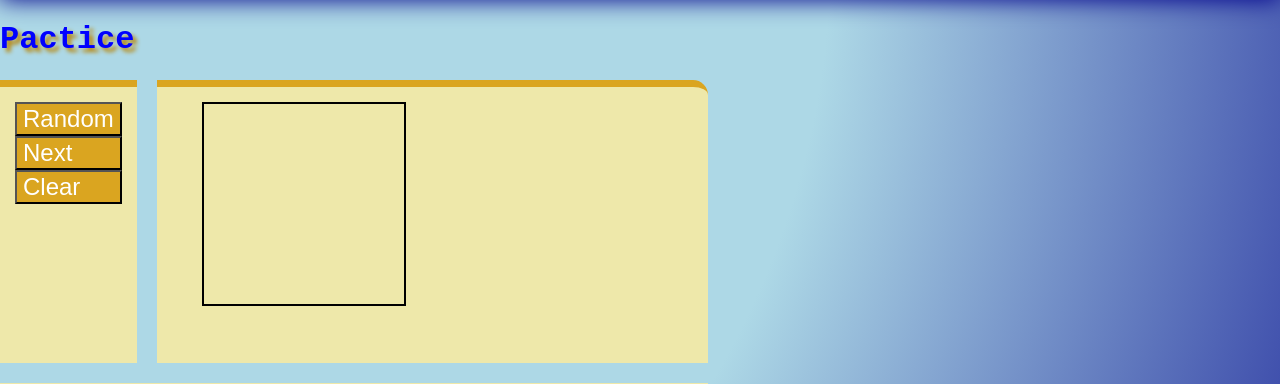
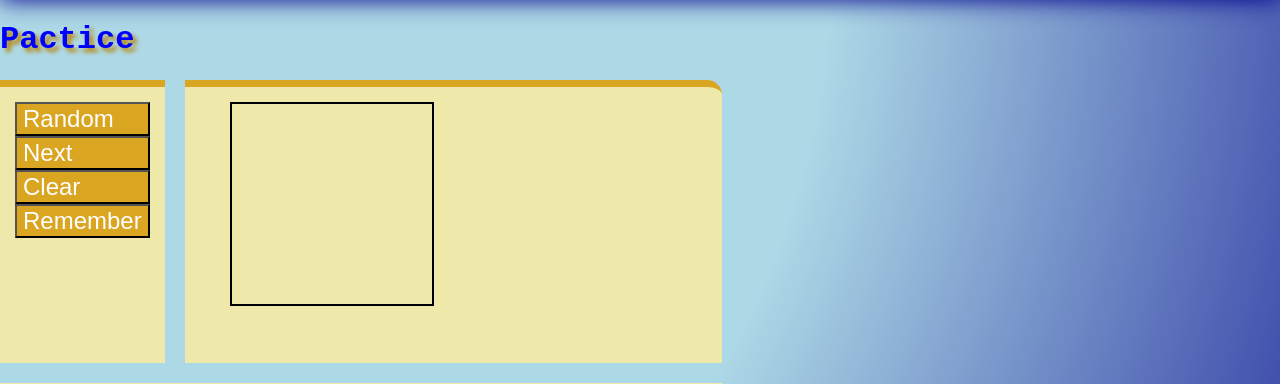
Before and after one commit to LeoKnox/kanji_app, a Flask app: template application/templates/practice.html in a window 1280 px wide. Shown: the part 46-430 px from the top of the page. Run offline with Flask 2, Linux system fonts and the light colour scheme; the template is opened without the code that fills it, so the values that code supplies are empty.

Commit message:
Add files via upload

```diff
--- a/application/templates/practice.html
+++ b/application/templates/practice.html
@@ -8,6 +8,7 @@
             <li class="liButton"><button onclick="randKanji({{mykanji}})">Random</button></li>
             <li class="liButton"><button id="next_button" value="{{introkanji[0]-1}}" onclick="nextKanji({{mykanji}}, this.value)">Next</button></li>
             <li class="liButton"><button onclick="clearDrawing()">Clear</button></li>
+            <li class="liButton"><button id="remember_kanji">Remember</button></li>
         </ul>
         </div>
         <div class="grid-item">
```
